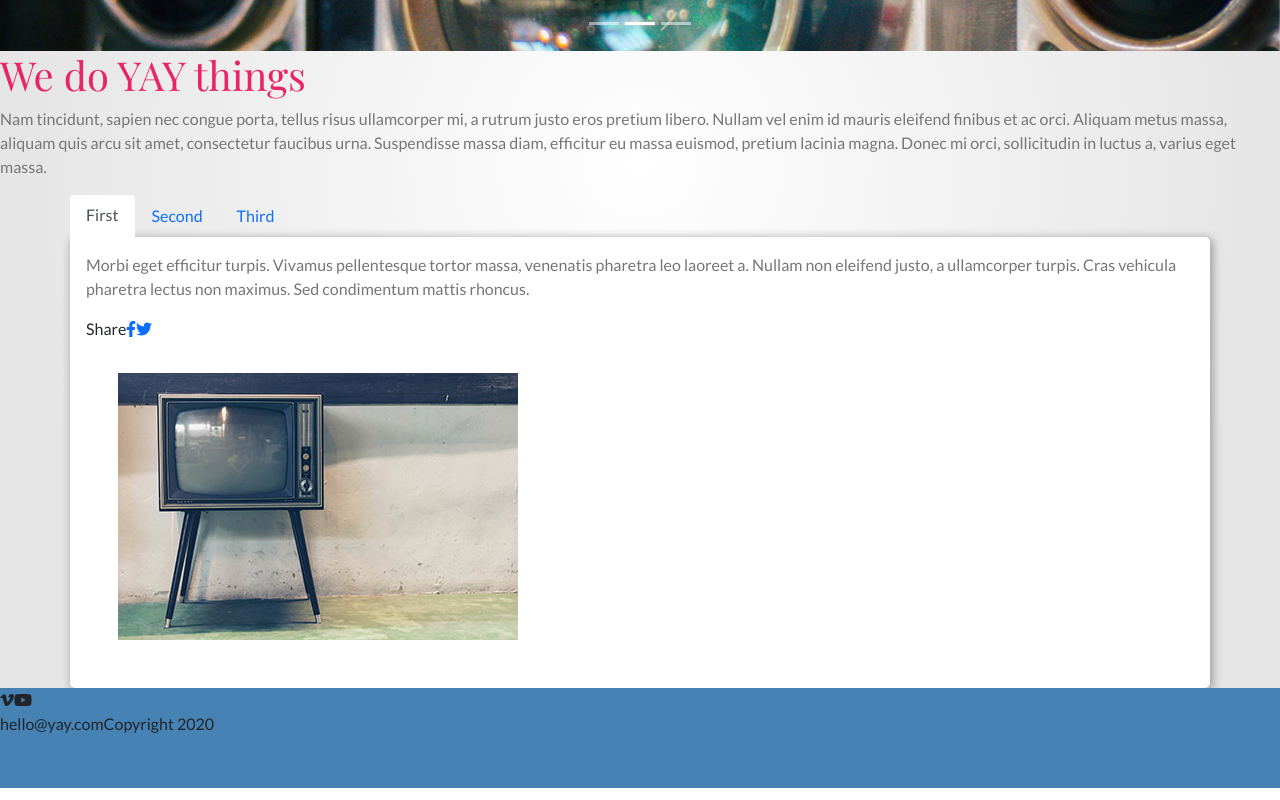
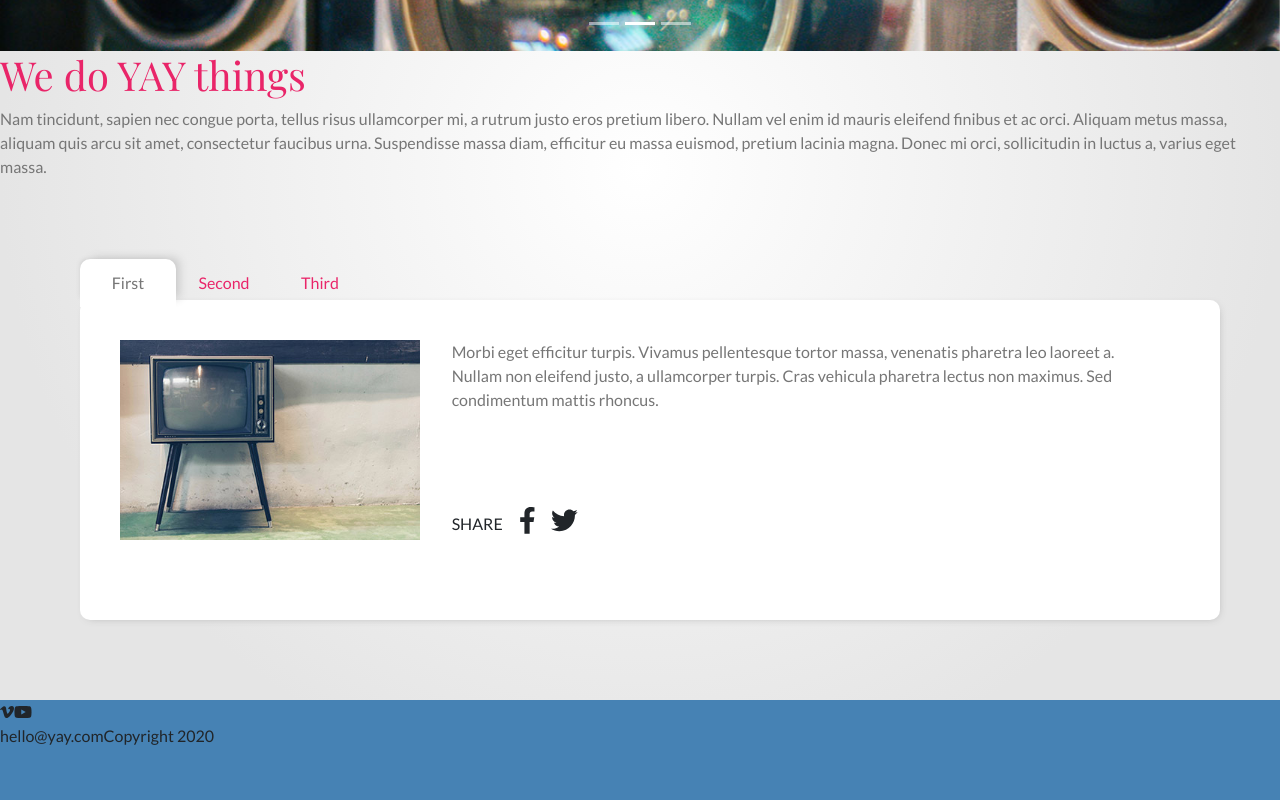
Before and after one commit to Noroff-FEU-Assignments/css-frameworks-ca-GunnMaleneOlsen, a React (Create React App) app in the folder ca1/: page / in a window 1280 px wide. Shown: the part 462-1262 px from the top of the page. Built offline with nearby package versions, Linux system fonts and the light colour scheme; a web font is replaced by a local one.

Commit message:
finished style tabs

```diff
--- a/ca1/src/components/home/TabsComponent.js
+++ b/ca1/src/components/home/TabsComponent.js
@@ -5,83 +5,61 @@ import { Container, Tab, Tabs } from "react-bootstrap";
 
 function TabsComponent() {
   return (
-    <Container className="d-none d-md-block">
-      <Tabs
-        defaultActiveKey="first"
-        id="uncontrolled-tab-example"
-        className="mb-3 "
-      >
+    <Container className="d-none d-md-block tab-container">
+      <Tabs defaultActiveKey="first" id="uncontrolled-tab-example" className="tabs ">
         <Tab className="tab-content__page" eventKey="first" title="First">
+        <img className="d-block tab-content__image" src="Tab images/tab-1.jpg" alt="First Tab" />
           <div className="tab-content__wrapper">
             <p className="tab-content__paragraph">
-              Morbi eget efficitur turpis. Vivamus pellentesque tortor massa,
-              venenatis pharetra leo laoreet a. Nullam non eleifend justo, a
-              ullamcorper turpis. Cras vehicula pharetra lectus non maximus. Sed
-              condimentum mattis rhoncus.
+              Morbi eget efficitur turpis. Vivamus pellentesque tortor massa, venenatis pharetra leo laoreet a. Nullam non eleifend justo, a
+              ullamcorper turpis. Cras vehicula pharetra lectus non maximus. Sed condimentum mattis rhoncus.
             </p>
-            <div className="tab__socials">
-              <span>Share</span>
-              <a className="tab__link" href="/">
+            <div className="tab-content__socials">
+              <span>SHARE</span>
+              <a className="tab-content__link" href="/">
                 <FontAwesomeIcon icon={faFacebookF} />
               </a>
-              <a className="tab__link" href="/">
+              <a className="tab-content__link" href="/">
                 <FontAwesomeIcon icon={faTwitter} />
               </a>
             </div>
           </div>
-          <img
-            className="d-block tab-content__image"
-            src="Tab images/tab-1.jpg"
-            alt="First Tab"
-          />
         </Tab>
         <Tab className="tab-content__page" eventKey="second" title="Second">
+        <img className="d-block tab-content__image" src="Tab images/tab-2.jpg" alt="First Tab " />
           <div className="tab-content__wrapper">
             <p className="tab-content__paragraph">
-              Morbi eget efficitur turpis. Vivamus pellentesque tortor massa,
-              venenatis pharetra leo laoreet a. Nullam non eleifend justo, a
-              ullamcorper turpis. Cras vehicula pharetra lectus non maximus. Sed
-              condimentum mattis rhoncus.
+              Morbi eget efficitur turpis. Vivamus pellentesque tortor massa, venenatis pharetra leo laoreet a. Nullam non eleifend justo, a
+              ullamcorper turpis. Cras vehicula pharetra lectus non maximus. Sed condimentum mattis rhoncus.
             </p>
-            <div className="tab__socials">
-              <span>Share</span>
-              <a className="tab__link" href="/">
+            <div className="tab-content__socials">
+              <span>SHARE</span>
+              <a className="tab-content__link" href="/">
                 <FontAwesomeIcon icon={faFacebookF} />
               </a>
-              <a className="tab__link" href="/">
+              <a className="tab-content__link" href="/">
                 <FontAwesomeIcon icon={faTwitter} />
               </a>
             </div>
           </div>
-          <img
-            className="d-block tab-content__image"
-            src="Tab images/tab-2.jpg"
-            alt="First Tab "
-          />
         </Tab>
         <Tab className="tab-content__page" eventKey="third" title="Third">
+          <img className="d-block tab-content__image" src="Tab images/tab-3.jpg" alt="First Tab" />
           <div className="tab-content__wrapper">
             <p className="tab-content__paragraph">
-              Morbi eget efficitur turpis. Vivamus pellentesque tortor massa,
-              venenatis pharetra leo laoreet a. Nullam non eleifend justo, a
-              ullamcorper turpis. Cras vehicula pharetra lectus non maximus. Sed
-              condimentum mattis rhoncus.
+              Morbi eget efficitur turpis. Vivamus pellentesque tortor massa, venenatis pharetra leo laoreet a. Nullam non eleifend justo, a
+              ullamcorper turpis. Cras vehicula pharetra lectus non maximus. Sed condimentum mattis rhoncus.
             </p>
-            <div className="tab__socials">
-              <span>Share</span>
-              <a className="tab__link" href="/">
+            <div className="tab-content__socials">
+              <span>SHARE</span>
+              <a className="tab-content__link" href="/">
                 <FontAwesomeIcon icon={faFacebookF} />
               </a>
-              <a className="tab__link" href="/">
+              <a className="tab-content__link" href="/">
                 <FontAwesomeIcon icon={faTwitter} />
               </a>
             </div>
           </div>
-          <img
-            className="d-block tab-content__image"
-            src="Tab images/tab-3.jpg"
-            alt="First Tab"
-          />
         </Tab>
       </Tabs>
     </Container>
--- a/ca1/src/partials/_base.scss
+++ b/ca1/src/partials/_base.scss
@@ -3,7 +3,7 @@ $colors: (
     "higlight": #E92569,
     "black": #0A0A0A,
     "grey": #767676,
-    "light-grey": #C7C7C7,
+    "lightgrey": #C7C7C7,
     "white": #ffff,
     "dark-white": #EFEFEF
 );
--- a/ca1/src/partials/_layout.scss
+++ b/ca1/src/partials/_layout.scss
@@ -9,6 +9,7 @@ body {
 }
 
 
+
 body {
   background: $bg-gradient;
   background-repeat: no-repeat;
--- a/ca1/src/partials/_tabs.scss
+++ b/ca1/src/partials/_tabs.scss
@@ -1,31 +1,61 @@
-.container {
+.tab-container {
   padding: 0;
+  margin: 5rem;
 
   .nav-tabs {
-
+    margin-bottom: 0;
+    border: none;
     .nav-link {
-      padding-bottom: 1rem;
+      color: map-get($colors, "higlight");
+      font-size: 12pt;
+      border: none;
+      margin-bottom: -7px;
+      height: 3rem;
+      width: 6rem;
+      border-top-left-radius: 10px;
+      border-top-right-radius: 10px;
       &.active {
+        color: map-get($colors, "grey");
         border: none;
-        //box-shadow: 2px 0px 5px 1px grey, -2px 0px 5px 1px grey ;
+        box-shadow: 7px -5px 10px -4px map-get($colors, "lightgrey"), -4px -4px 5px -5px map-get($colors, "lightgrey");
       }
     }
-
   }
 
-  .mb-3.mb-3 {
-    margin-bottom: -0.5rem !important;
+  .tabs{
+    margin-bottom: 0;
   }
 }
 
 .tab-content {
   background-color: #ffff;
-  padding: 1rem;
-  border-radius: 5px;
+  padding: 2.5rem;
+  padding-bottom: 5rem;
+  border-radius: 10px;
   width: 100%;
-  box-shadow: 2px 2px 10px 1px #9e9e9e;
+  box-shadow: 2px 2px 10px -5px #9e9e9e;
+
+  > .active{
+    display: flex;
+  }
 
   img {
-    margin: 2rem;
+    display: inline;
+    height: 200px;
+  }
+
+  &__wrapper{
+    margin: 0 2rem;
+    display: flex;
+    flex-direction: column;
+    justify-content: space-between;
+  }
+
+
+
+  &__link{
+    font-size: 20pt;
+    margin: 0 0 0 1rem;
+    color: inherit;
   }
 }
--- a/ca1/src/partials/_typography.scss
+++ b/ca1/src/partials/_typography.scss
@@ -11,3 +11,8 @@ h1{
 p{
     color: map-get($colors, "grey" );
 }
+
+button {
+    font-family: 'Lato', sans-serif;
+
+}
```
